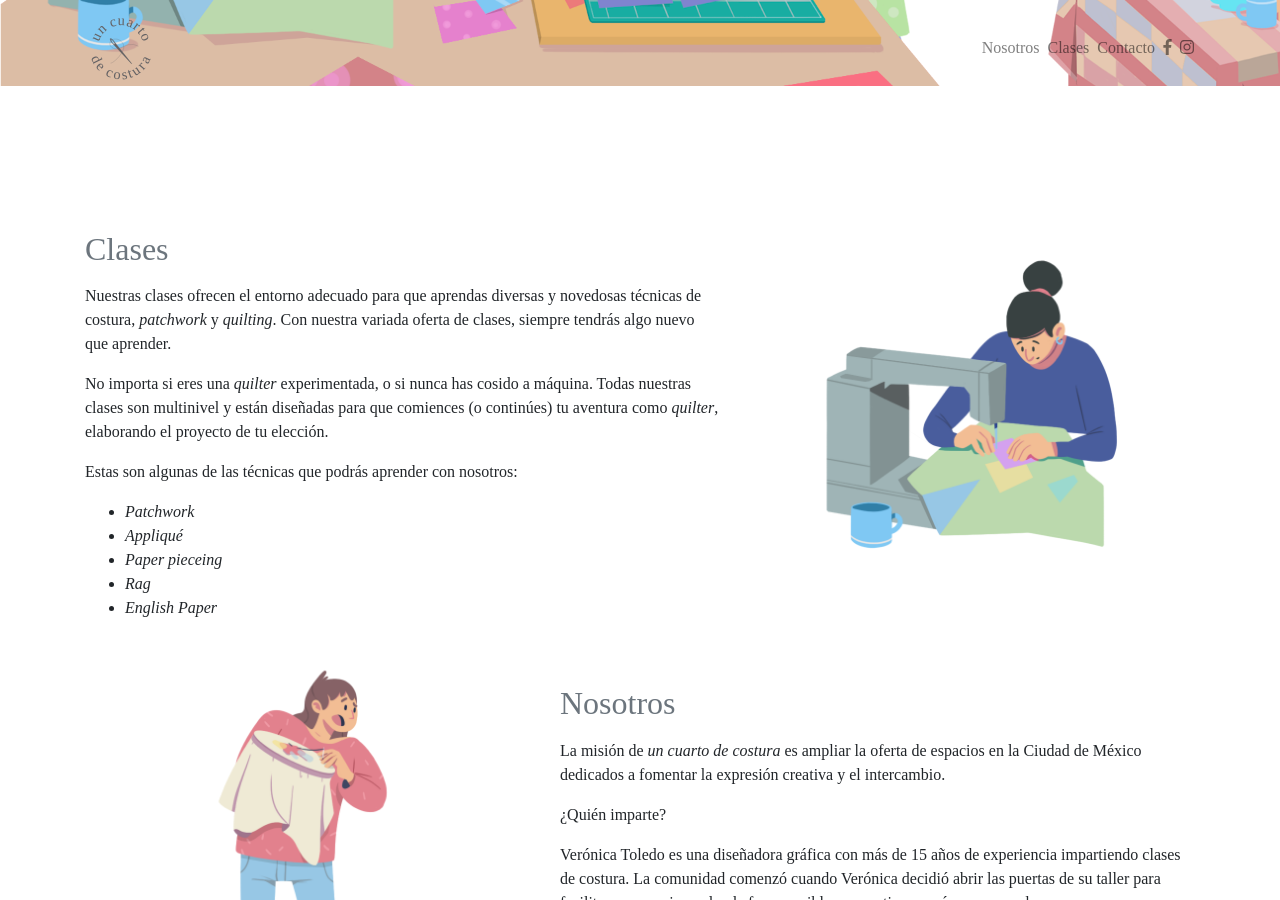
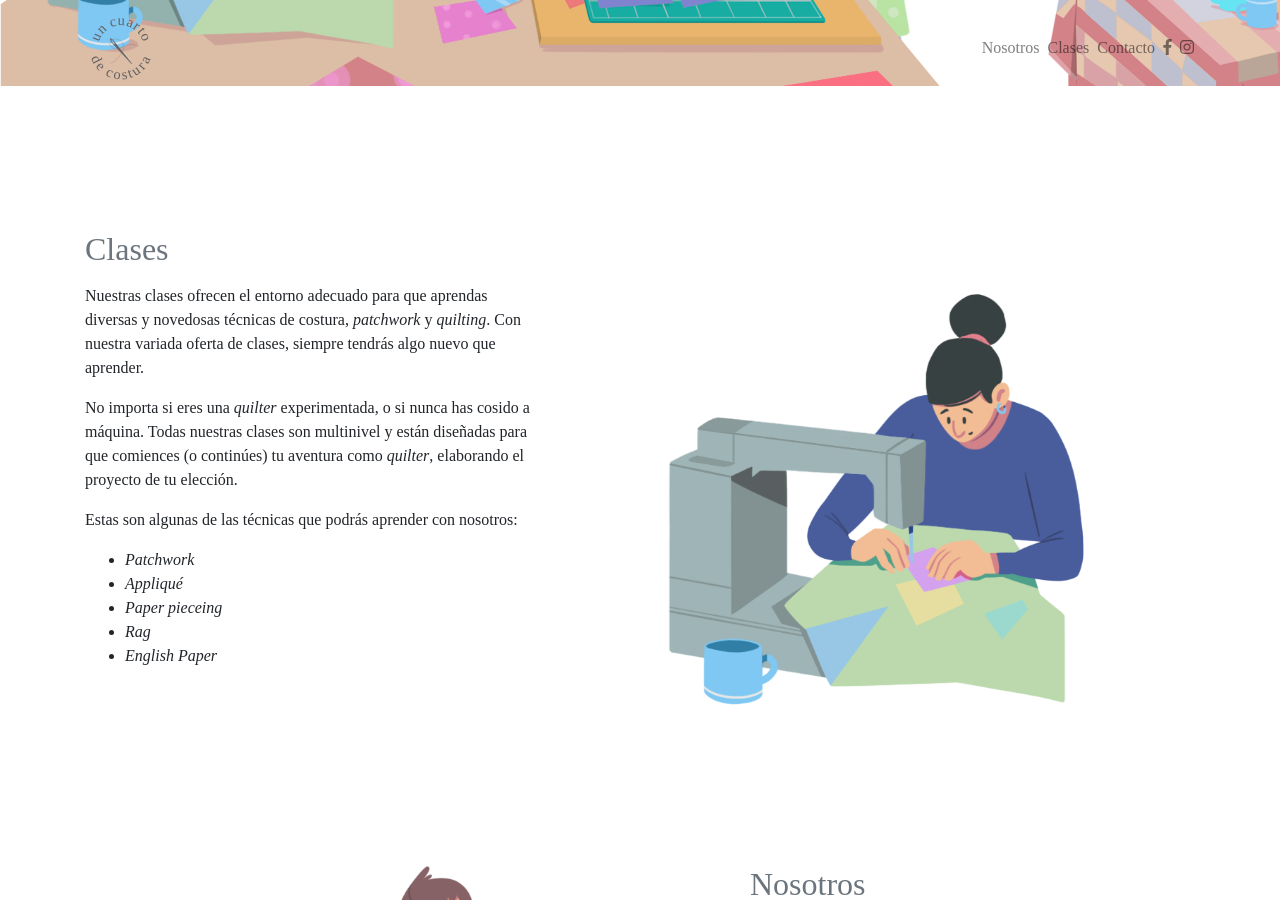
Before and after one commit to majesticness/majesticness.github.io, a Jekyll site: the page built from index.html, in a window 1280 px wide and 900 px high, scrolled down 754 px. Built offline with Jekyll 4.4.1, drawn with Linux system fonts in a browser that asks for light colours; nearby versions of some CDN libraries; some web fonts are replaced.

Commit message:
Update from Forestry.io mariajose.lot@gmail.com updated _layouts/default.html

```diff
--- a/_layouts/default.html
+++ b/_layouts/default.html
@@ -34,11 +34,11 @@
     <div class="container">
     {% for section in site.sections %}
       <section id="{{ section.html-id }}" class="row featurette section">
-        <div class="col-md-7 order-md-{{ section.text-order }} mt-5">
+        <div class="col-md-5 order-md-{{ section.text-order }} mt-5">
           <h2 class="featurette-heading"><span class="text-muted">{{ section.name }}</span></h2>
           <p class="lead">{{ section.content }}</p>
         </div>
-        <div class="col-md-5 order-md-{{ section.image-order }} ">
+        <div class="col-md-7 order-md-{{ section.image-order }} ">
           <img class="featurette-image img-fluid mx-auto {{ section.image }}" src="./assets/images/{{ section.image }}.png"  data-aos="fade-{{ section.image-fade }}" />
         </div>
       </section>
```
